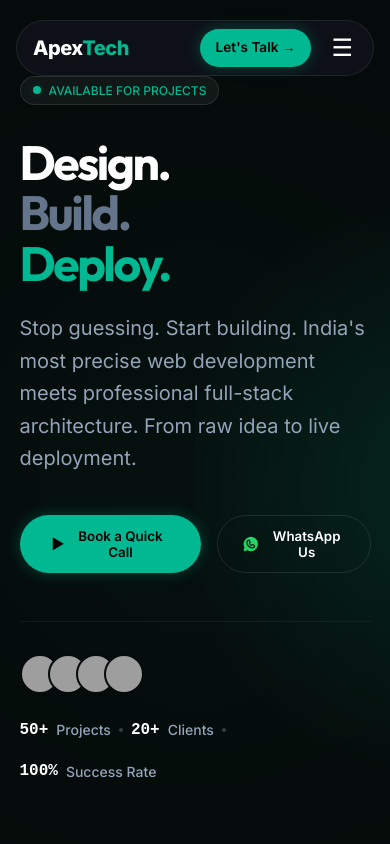
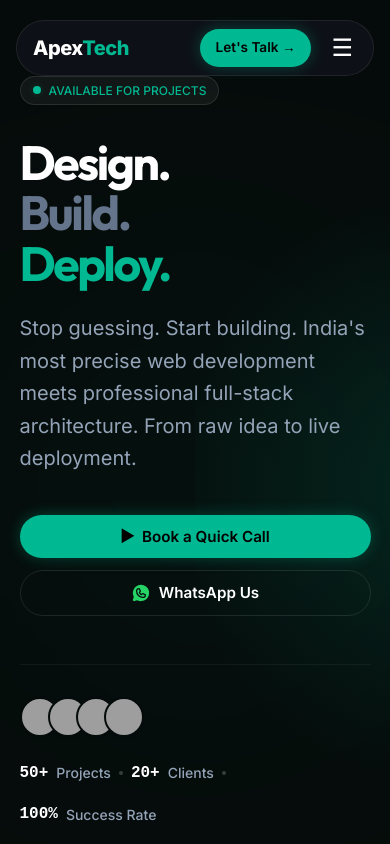
Before and after one commit to wndeepak31/portfolio, a Next.js app: page / in a window 390 px wide. Shown: the top 844 px of the page. Built offline with nearby package versions, Linux system fonts and the light colour scheme; grey boxes are pictures that could not be loaded.

Commit message:
style: fix mobile button responsiveness and resolve CSS syntax error

```diff
--- a/src/app/page.js
+++ b/src/app/page.js
@@ -51,12 +51,12 @@ export default function Home() {
                 Stop guessing. Start building. India's most precise web development meets professional full-stack architecture. From raw idea to live deployment.
               </p>
 
-              <div className="flex gap-4">
-                <button className="btn-primary" style={{ display: 'flex', alignItems: 'center', gap: '8px', padding: '12px 32px' }}>
+              <div className={styles.heroButtonGroup}>
+                <button className={`btn-primary ${styles.heroBtnPrimary}`} style={{ display: 'flex', alignItems: 'center', gap: '8px' }}>
                   <div style={{ position: 'absolute', inset: 0, background: '#fff', opacity: 0, pointerEvents: 'none', transition: 'opacity 0.3s' }}></div>
                   <span>▶</span> Book a Quick Call
                 </button>
-                <button className="btn-secondary" style={{ display: 'flex', alignItems: 'center', gap: '8px', background: 'transparent', borderColor: 'rgba(255,255,255,0.1)', padding: '12px 24px' }}>
+                <button className={`btn-secondary ${styles.heroBtnSecondary}`} style={{ display: 'flex', alignItems: 'center', gap: '8px' }}>
                   <div style={{ position: 'absolute', inset: 0, background: '#fff', opacity: 0, pointerEvents: 'none', transition: 'opacity 0.3s' }}></div>
                   <svg xmlns="http://www.w3.org/2000/svg" width="20" height="20" fill="currentColor" viewBox="0 0 256 256" style={{ color: '#25D366' }}><path d="M152.58,145.23l23,11.48A24,24,0,0,1,152,176a72.08,72.08,0,0,1-72-72A24,24,0,0,1,99.29,80.46l11.48,23L101,118a8,8,0,0,0-.73,7.51,56.47,56.47,0,0,0,30.15,30.15A8,8,0,0,0,138,155ZM232,128A104,104,0,0,1,79.12,219.82L45.07,231.17a16,16,0,0,1-20.24-20.24l11.35-34.05A104,104,0,1,1,232,128Zm-40,24a8,8,0,0,0-4.42-7.16l-32-16a8,8,0,0,0-8,.5l-14.69,9.8a40.55,40.55,0,0,1-16-16l9.8-14.69a8,8,0,0,0,.5-8l-16-32A8,8,0,0,0,104,64a40,40,0,0,0-40,40,88.1,88.1,0,0,0,88,88A40,40,0,0,0,192,152Z"></path></svg>
                   WhatsApp Us
--- a/src/app/page.module.css
+++ b/src/app/page.module.css
@@ -5,6 +5,39 @@
   padding: 40px 0 80px;
   position: relative;
   overflow: hidden;
+}
+
+/* Responsive Buttons Fixes */
+.heroButtonGroup {
+  display: flex;
+  gap: 16px;
+}
+.heroBtnPrimary {
+  padding: 12px 32px;
+}
+.heroBtnSecondary {
+  padding: 12px 24px;
+  background: transparent;
+  border-color: rgba(255,255,255,0.1);
+}
+
+@media (max-width: 500px) {
+  .heroButtonGroup,
+  .ctaFinalButtons {
+    flex-direction: column !important;
+    gap: 12px !important;
+    width: 100%;
+  }
+  .heroBtnPrimary,
+  .heroBtnSecondary,
+  .ctaFinalBtnPrimary,
+  .ctaFinalBtnSecondary {
+    padding: 12px 20px !important;
+    font-size: 0.95rem !important;
+    width: 100% !important;
+    justify-content: center !important;
+    text-align: center;
+  }
 }
 
 .hero::before {
@@ -984,7 +1017,7 @@
 }
 
 .featureList li::before {
-  content: '✓';
+  content: 'âœ“';
   position: absolute;
   left: 0;
   color: var(--accent-color);
```
